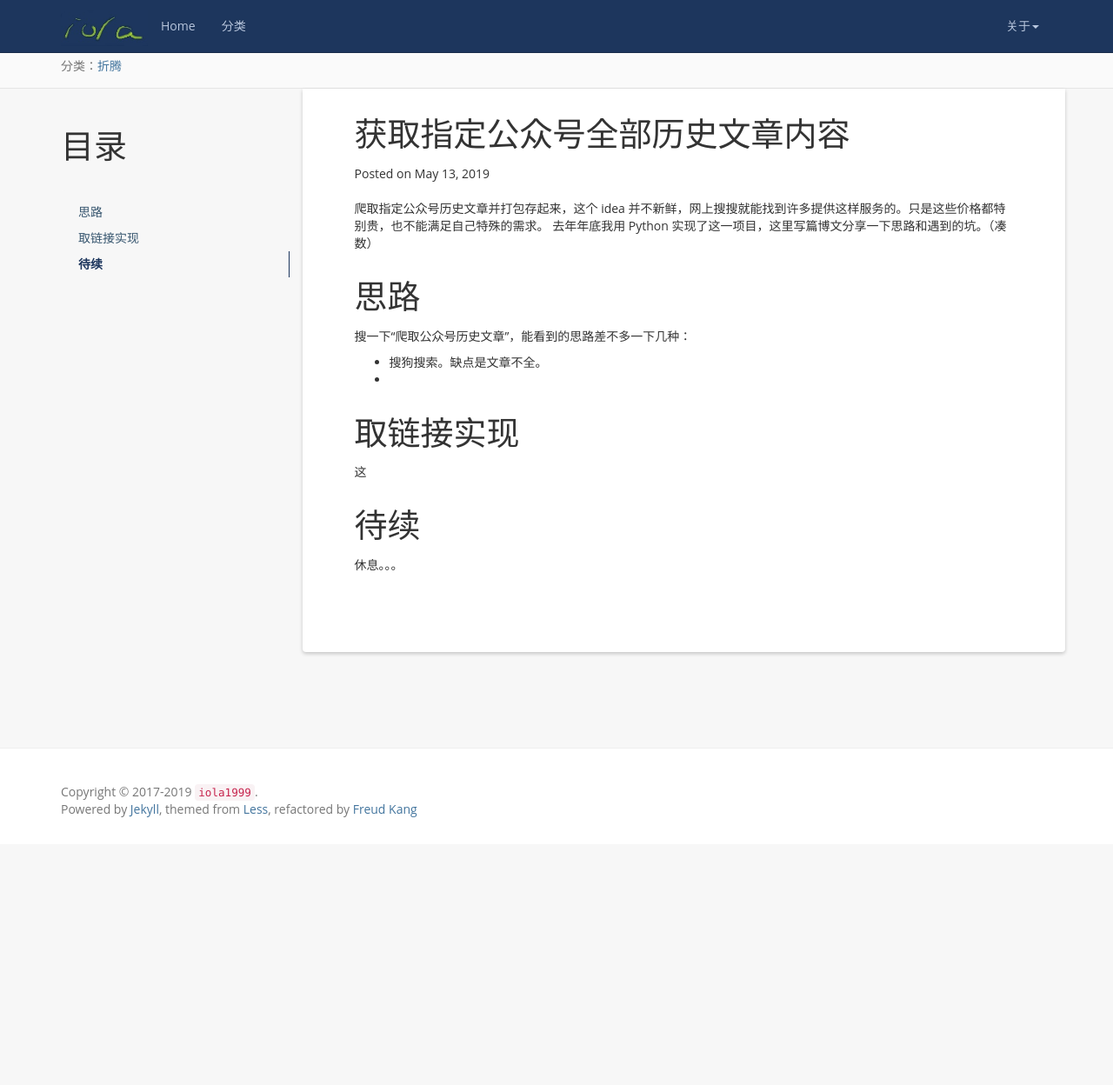
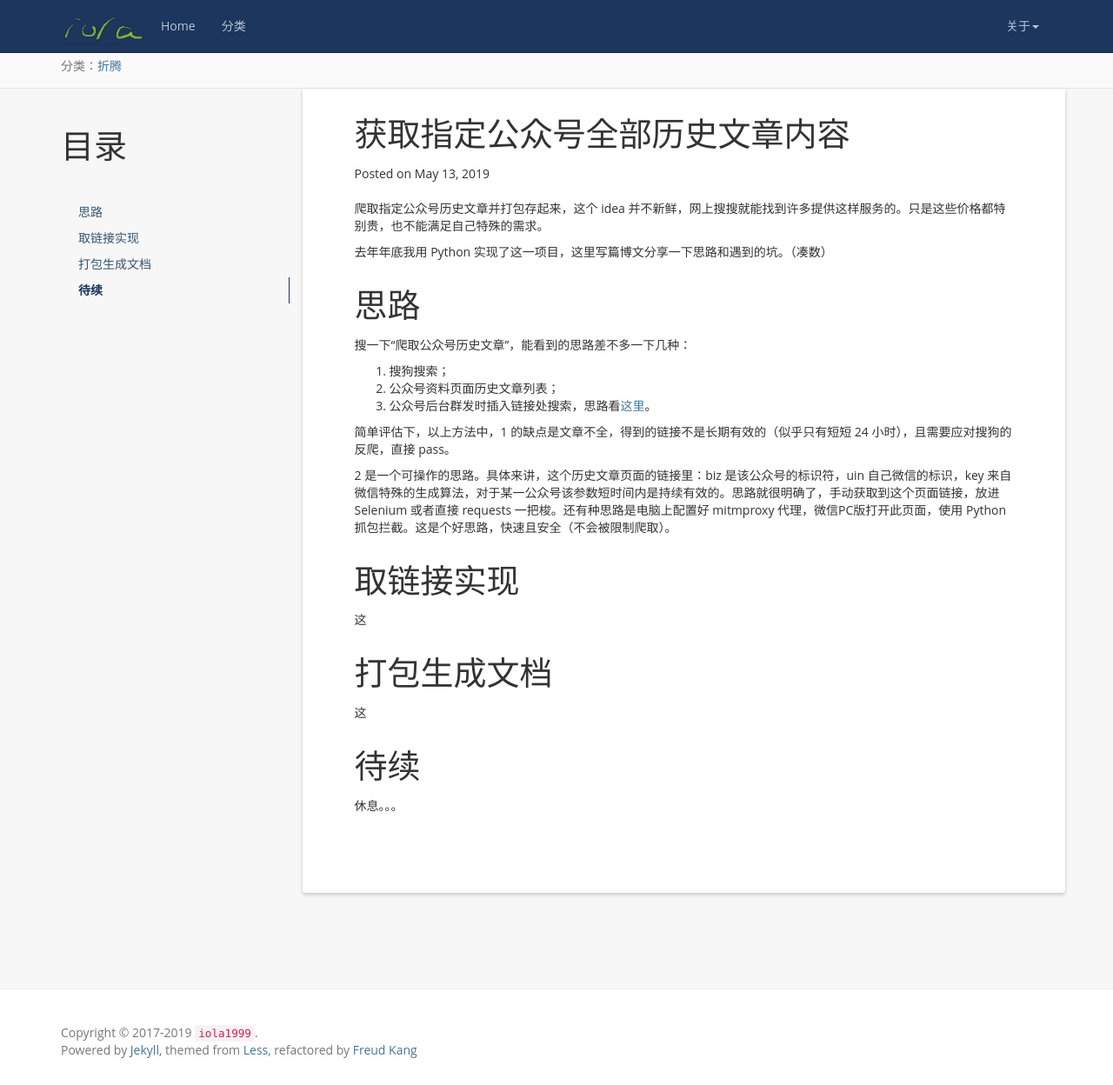
Before and after one commit to iola1999/iola1999.github.io, a Jekyll site: the page built from _posts/2019-05-03-Get-Wechat-mp-Articles.markdown, in a window 1280 px wide and 1248 px high. Shown: the whole window at 87% size. Built offline with Jekyll 4.4.1, drawn with Linux system fonts in a browser that asks for light colours; nearby versions of some CDN libraries.

Commit message:
获取指定公众号全部历史文章内容-2

```diff
--- a/_posts/2019-05-03-Get-Wechat-mp-Articles.markdown
+++ b/_posts/2019-05-03-Get-Wechat-mp-Articles.markdown
@@ -11,6 +11,7 @@ tag: 数据分析
 
 
 爬取指定公众号历史文章并打包存起来，这个 idea 并不新鲜，网上搜搜就能找到许多提供这样服务的。只是这些价格都特别贵，也不能满足自己特殊的需求。
+
 去年年底我用 Python 实现了这一项目，这里写篇博文分享一下思路和遇到的坑。（凑数）
 
 
@@ -19,10 +20,13 @@ tag: 数据分析
 ====================================
 
 搜一下“爬取公众号历史文章”，能看到的思路差不多一下几种：
-+ 搜狗搜索。缺点是文章不全。
-+
+1. 搜狗搜索；
+2. 公众号资料页面历史文章列表；
+3. 公众号后台群发时插入链接处搜索，思路看[这里](https://blog.csdn.net/heuguangxu/article/details/82936536)。
 
+简单评估下，以上方法中，1 的缺点是文章不全，得到的链接不是长期有效的（似乎只有短短 24 小时），且需要应对搜狗的反爬，直接 pass。
 
+2 是一个可操作的思路。具体来讲，这个历史文章页面的链接里：biz 是该公众号的标识符，uin 自己微信的标识，key 来自微信特殊的生成算法，对于某一公众号该参数短时间内是持续有效的。思路就很明确了，手动获取到这个页面链接，放进 Selenium 或者直接 requests 一把梭。还有种思路是电脑上配置好 mitmproxy 代理，微信PC版打开此页面，使用 Python 抓包拦截。这是个好思路，快速且安全（不会被限制爬取）。
 
 
 取链接实现			{#two}
@@ -30,6 +34,10 @@ tag: 数据分析
 这
 
 
+打包生成文档			{#three}
+====================================
+这
+
 
 
 待续			{#coming}
```
